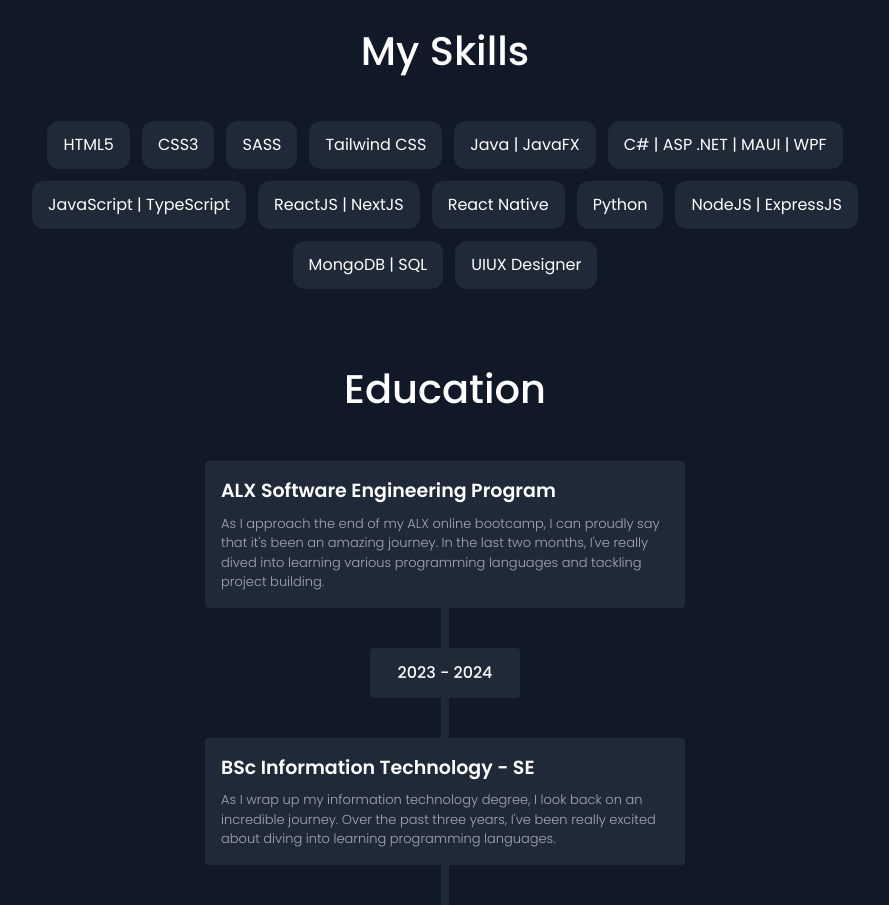
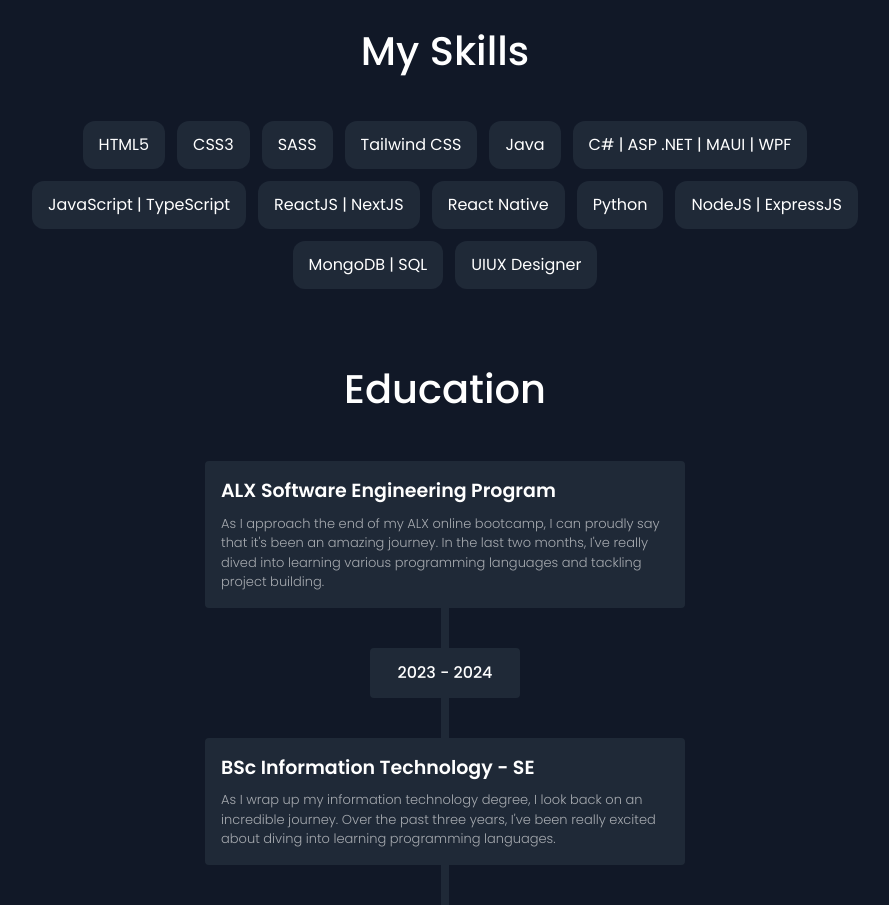
Before and after one commit to Maphari/maphari-folio, a Next.js app: page / in a window 1280 px wide. Shown: the part 2460-3365 px from the top of the page, without its empty margins (195-1084 px from the left). Built offline with nearby package versions, Linux system fonts and the light colour scheme.

Commit message:
Update Skills.tsx

```diff
--- a/app/skills-section/Skills.tsx
+++ b/app/skills-section/Skills.tsx
@@ -67,7 +67,7 @@ export const Skills: React.FC = () => {
         whileInView={{ opacity: 1, x: 0 }}
         transition={transtition}
       >
-        Java | JavaFX
+        Java
       </motion.div>
       <motion.div
           className="bg-[#1F2937] py-3 px-4 rounded-xl"
```
